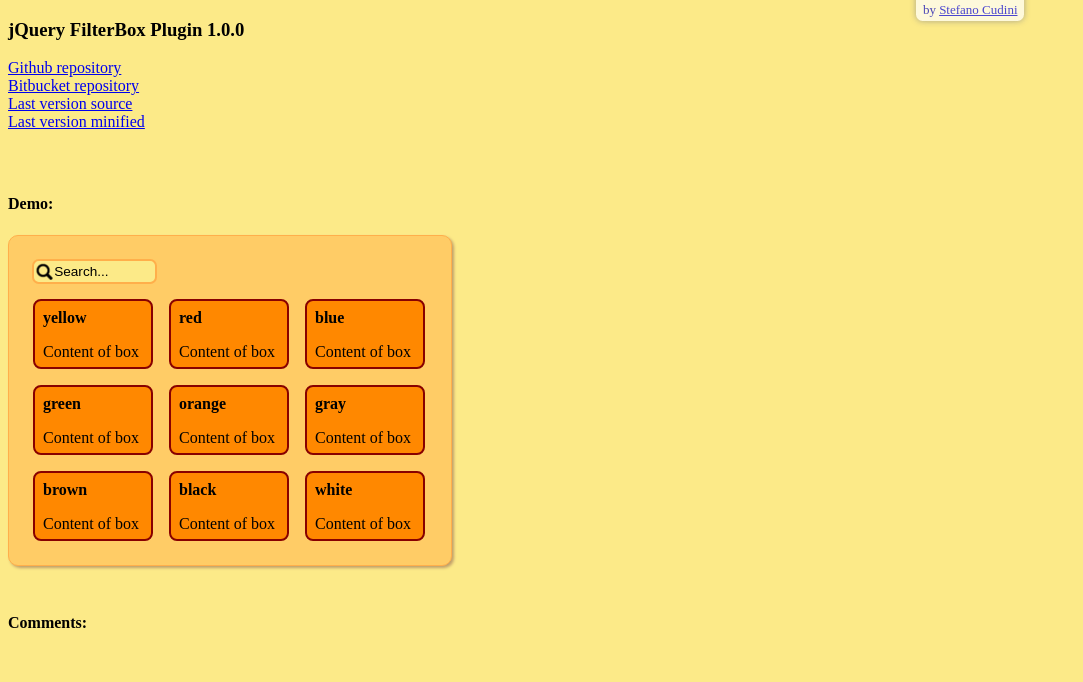
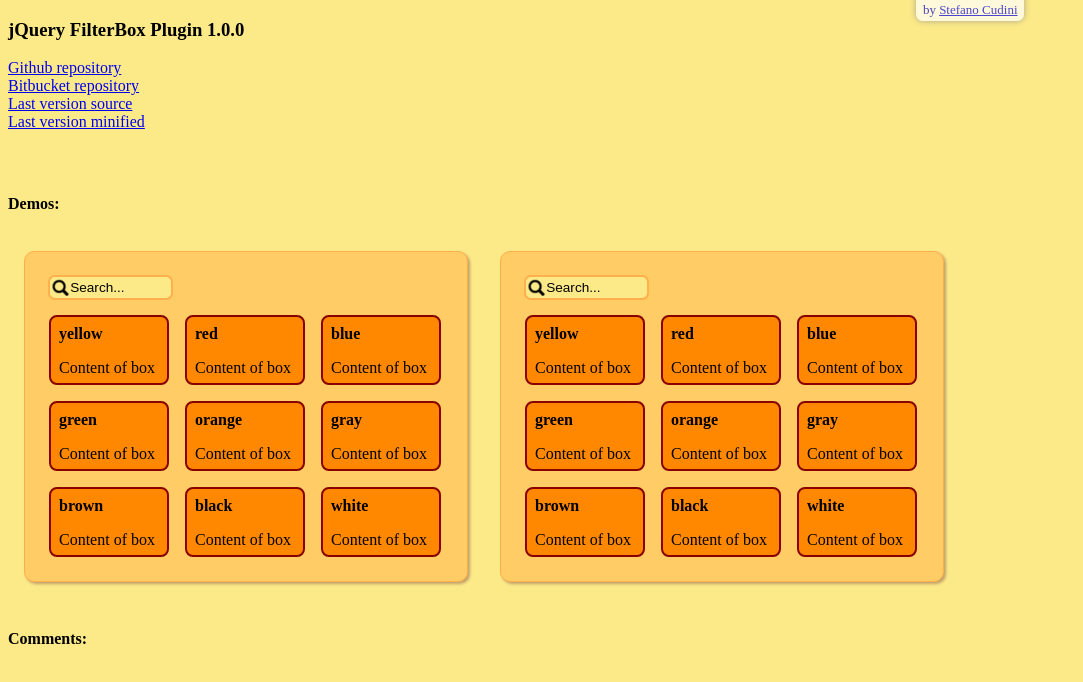
Before and after one commit to Mixtags/jquery-filterbox, a plain HTML site: page index.html in a window 1280 px wide. Shown: the whole page, without its empty margins (0-1083 px from the left). Drawn offline with nearby package versions, Linux system fonts and the light colour scheme; a script that the page names is missing.

Commit message:
support multiple istance in same page

```diff
--- a/index.html
+++ b/index.html
@@ -18,12 +18,11 @@
 	border:none;
 }
 
-#container {
+.container {
 	width: 410px;
 	overflow:hidden;
 	float:left;
-	clear:both;
-	margin-bottom:1em;
+	margin:1em;
 	background:#fc6;
 	border-radius:10px;
 	border:1px solid #ffaf4b;
@@ -90,8 +89,51 @@
 <a href="jquery-finderbox.min.js">Last version minified</a><br />
 
 <hr />
-<h4>Demo:</h4>
-<div id="container">
+<h4>Demos:</h4>
+<div class="container">
+	<input class="findbox" type="text" size="10" vaue="" />
+	<em class="counter">&nbsp;</em>
+	<div class="boxlist">
+		<div class="box" id="yellow">
+			<h4 class="title">yellow</h4>
+			<p>Content of box</p>
+		</div>
+		<div class="box" id="red">
+			<h4 class="title">red</h4>
+			<p>Content of box</p>
+		</div>
+		<div class="box" id="blue">
+			<h4 class="title">blue</h4>
+			<p>Content of box</p>
+		</div>
+		<div class="box" id="green">
+			<h4 class="title">green</h4>
+			<p>Content of box</p>
+		</div>
+		<div class="box" id="orange">
+			<h4 class="title">orange</h4>
+			<p>Content of box</p>
+		</div>
+		<div class="box" id="gray">
+			<h4 class="title">gray</h4>
+			<p>Content of box</p>
+		</div>
+		<div class="box" id="brown">
+			<h4 class="title">brown</h4>
+			<p>Content of box</p>
+		</div>
+		<div class="box" id="black">
+			<h4 class="title">black</h4>
+			<p>Content of box</p>
+		</div>
+		<div class="box" id="white">
+			<h4 class="title">white</h4>
+			<p>Content of box</p>
+		</div>
+	</div>
+</div>
+
+<div class="container">
 
 	<input class="findbox" type="text" size="10" vaue="" />
 	<em class="counter">&nbsp;</em>
--- a/jquery-finderbox.js
+++ b/jquery-finderbox.js
@@ -12,7 +12,7 @@
         finderbox: function(options) {	//plugin name
 
             var defaults = {
-            	container: $(this).next(),			//element/selector within which to seek
+            	container: '.finderbox-container',			//element/selector within which to seek
             	child: '.finderbox-box',			//element searched
             	//TODO childExclude: '.finderbox-exc',	//ever excluded elements
             	childKey: '.finderbox-key',			//element for key search into element searched
@@ -26,7 +26,7 @@
 
             return this.each(function() {
 
-                var targetFind$ = $( options.container ),
+                var targetFind$ = $(this).siblings( options.container ),
                 	tf;//timer
 
 				$(this)
```
